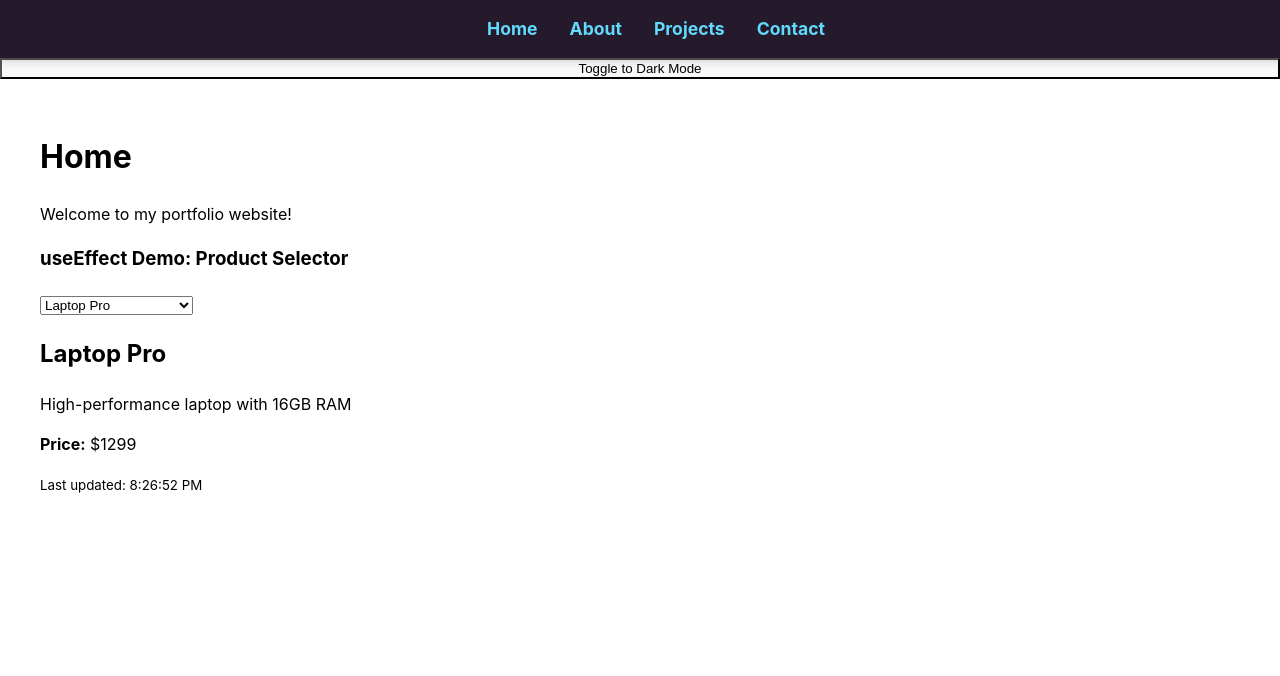
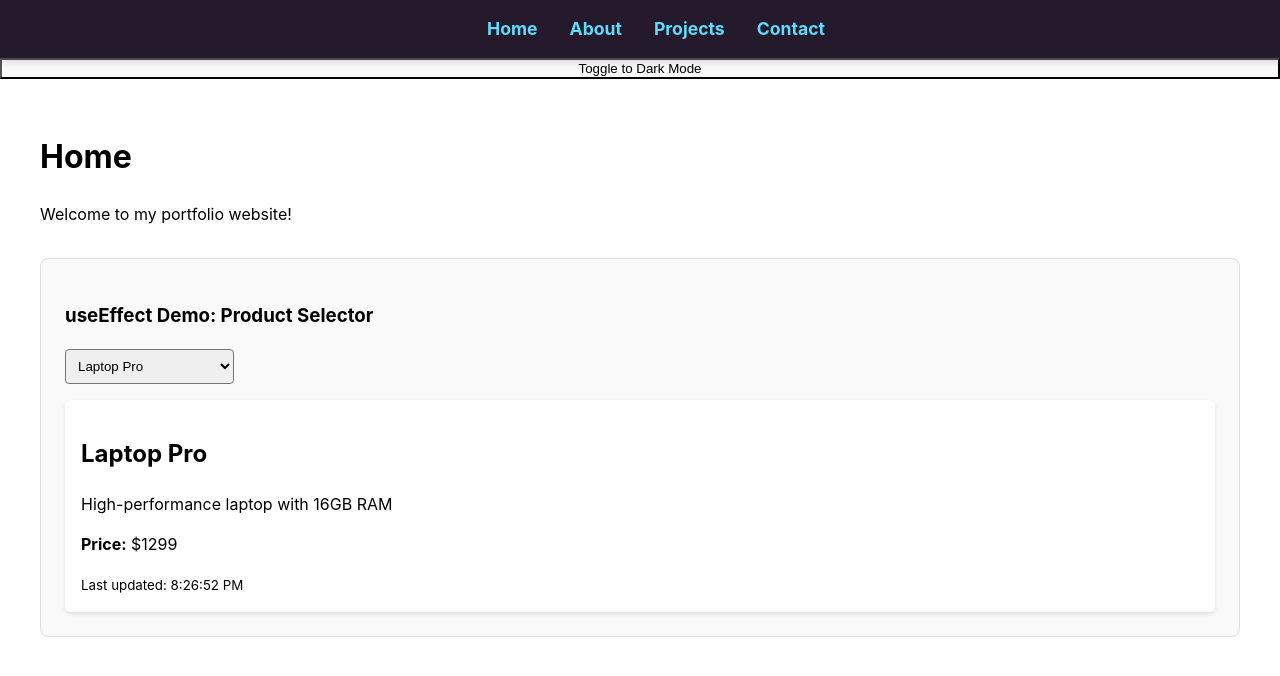
Before and after one commit to TheSheDevil13/My-Projects, a React (Vite) app in the folder my-portfolio/frontend/: page / in a window 1280 px wide. Shown: the top 676 px of the page. Built offline with nearby package versions, Linux system fonts and the light colour scheme.

Commit message:
Update App.css

```diff
--- a/my-portfolio/frontend/src/App.css
+++ b/my-portfolio/frontend/src/App.css
@@ -49,4 +49,27 @@ main {
   background-color: black;
   color: white;
 }
+
 /* Add your component-specific styles here */
+
+.product-demo {
+  margin-top: 2rem;
+  padding: 1.5rem;
+  border: 1px solid #ddd;
+  border-radius: 8px;
+  background-color: #f9f9f9;
+}
+
+.product-select {
+  padding: 0.5rem;
+  margin-bottom: 1rem;
+  border-radius: 4px;
+}
+
+.product-display {
+  min-height: 150px;
+  padding: 1rem;
+  background-color: white;
+  border-radius: 6px;
+  box-shadow: 0 2px 4px rgba(0,0,0,0.1);
+}
```
